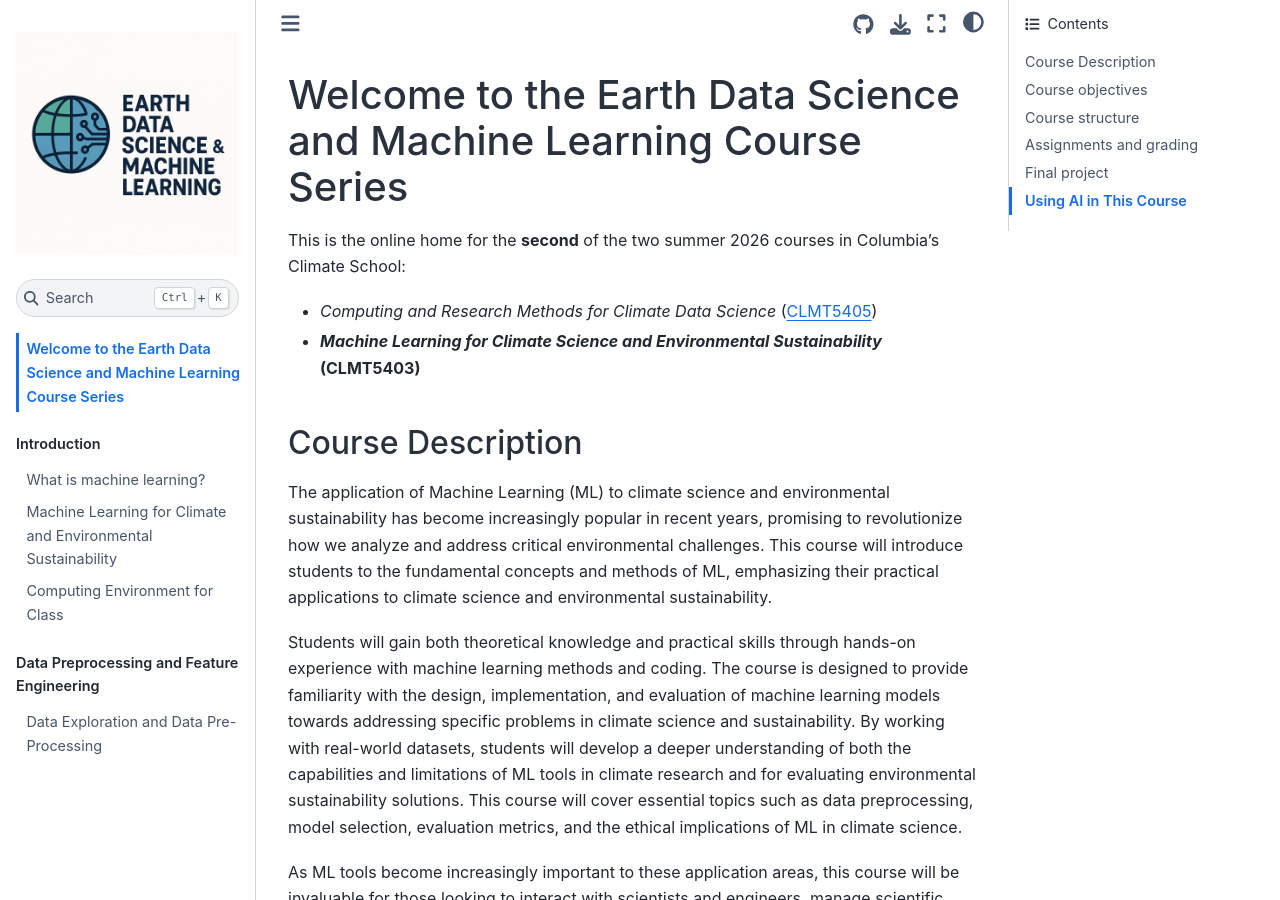
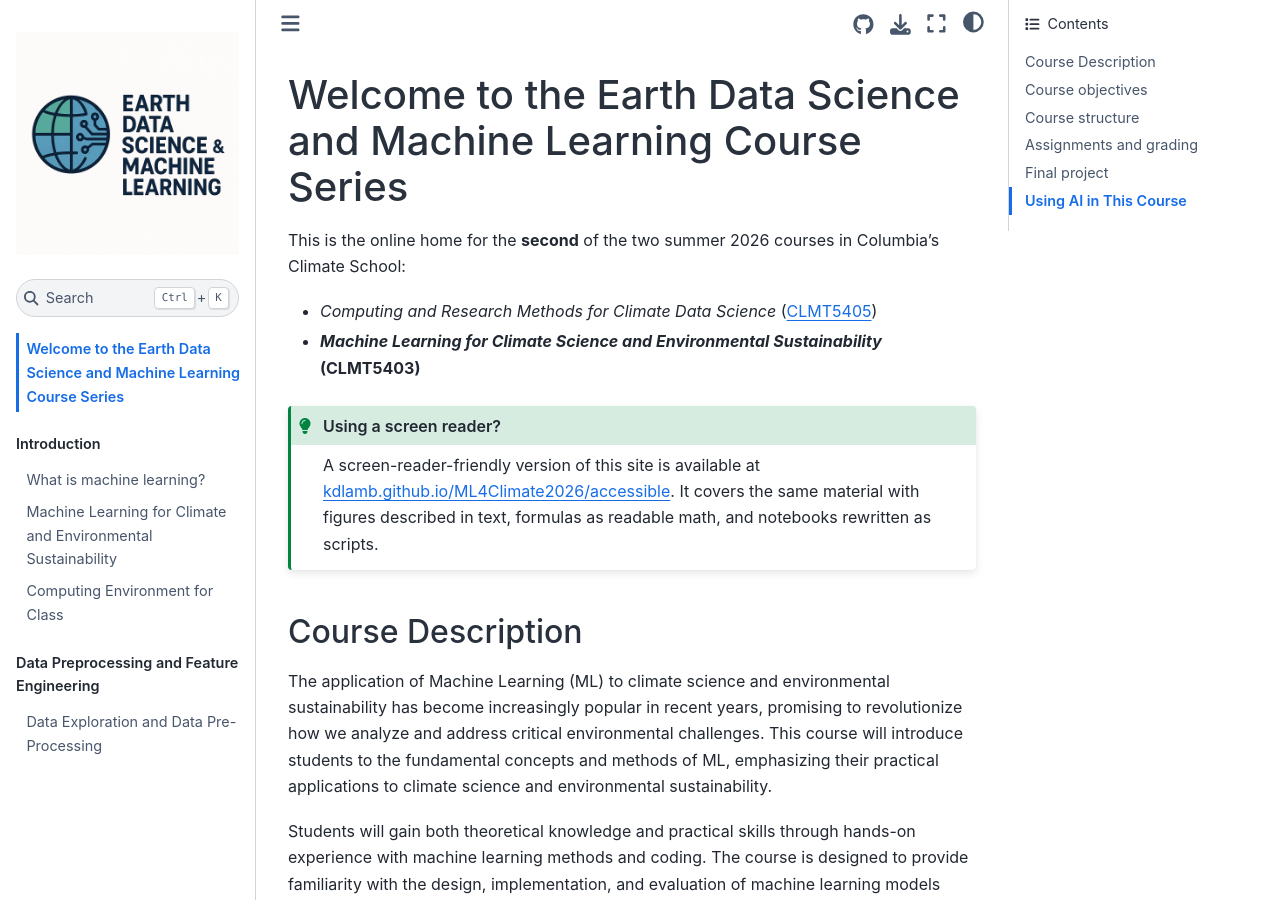
Before and after one commit to kdlamb/ML4Climate2026, a Jupyter Book: the page built from intro.md, in a window 1280 px wide and 900 px high. Built offline with Jupyter Book 1.0.4 settings and Sphinx 7.4.7 and the Sphinx Book theme 1.1.4, drawn with Linux system fonts in a browser that asks for light colours; pages that are not in the unit, such as notebooks, are missing from menus.

Commit message:
intro: link to the accessible site; exclude accessible_pilot from main build
Adds a screen-reader callout on the landing page pointing to
/accessible/, and excludes accessible_pilot/ from the main book so it
no longer globs those pages (5 toctree warnings gone).

Co-Authored-By: Claude Opus 4.8 <noreply@anthropic.com>
Claude-Session: https://claude.ai/code/session_01G368YAaLUyurWwj1jcAP66

````diff
--- a/_config.yml
+++ b/_config.yml
@@ -5,6 +5,11 @@ title: Machine Learning for Climate Science and Environmental Sustainability
 author: Kara Lamb
 copyright: "2026"
 logo: logo_class.png
+
+# The accessible pilot is its own standalone book (built separately and nested
+# at /accessible/); keep the main book from globbing its pages.
+exclude_patterns:
+  - accessible_pilot
 
 # Force re-execution of notebooks on each build.
 # See https://jupyterbook.org/content/execute.html
--- a/intro.md
+++ b/intro.md
@@ -3,6 +3,14 @@
 This is the online home for the <strong>second</strong> of the two summer 2026 courses in Columbia's Climate School:
 - *Computing and Research Methods for Climate Data Science* ([CLMT5405](https://earth-ds-ml.github.io/summer_2026/intro.html#))
 - <strong>*Machine Learning for Climate Science and Environmental Sustainability* (CLMT5403)</strong>
+
+```{admonition} Using a screen reader?
+:class: tip
+A screen-reader-friendly version of this site is available at
+[kdlamb.github.io/ML4Climate2026/accessible](https://kdlamb.github.io/ML4Climate2026/accessible/).
+It covers the same material with figures described in text, formulas as readable
+math, and notebooks rewritten as scripts.
+```
 
 ## Course Description
 The application of Machine Learning (ML) to climate science and environmental sustainability has become
````
